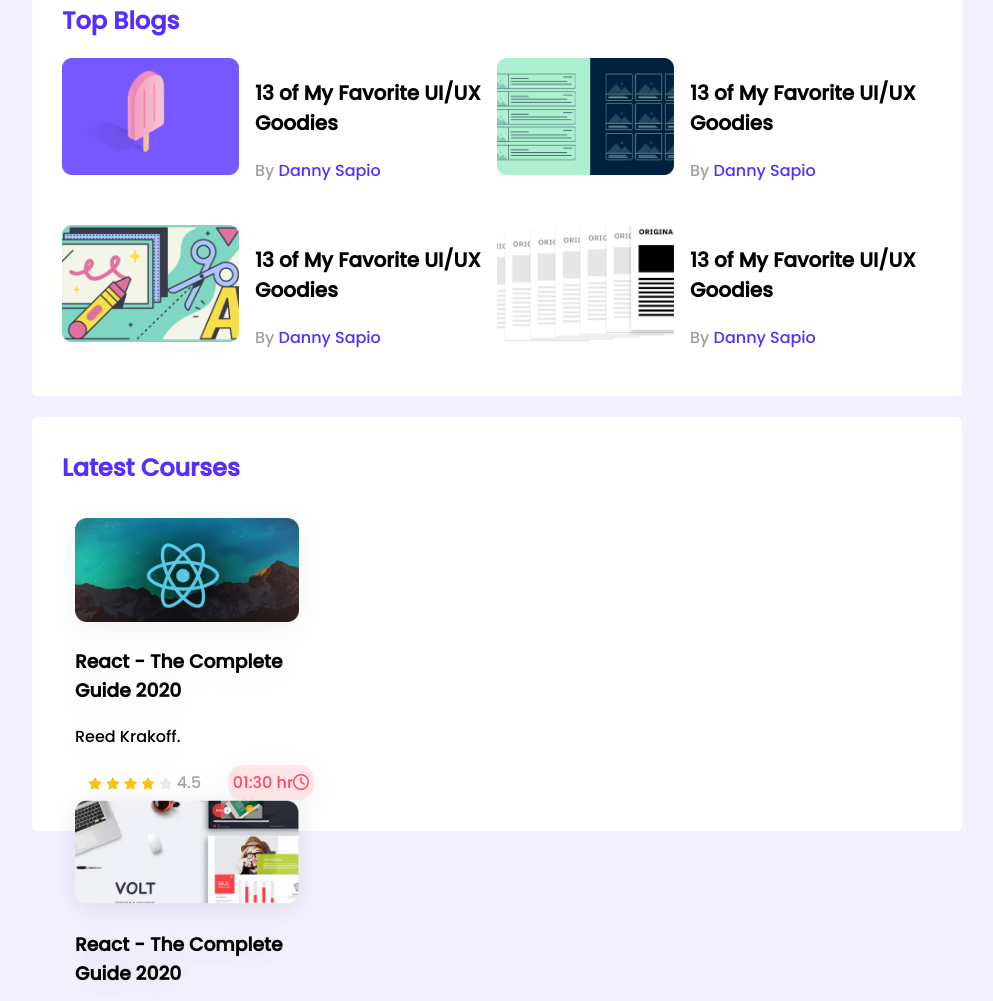
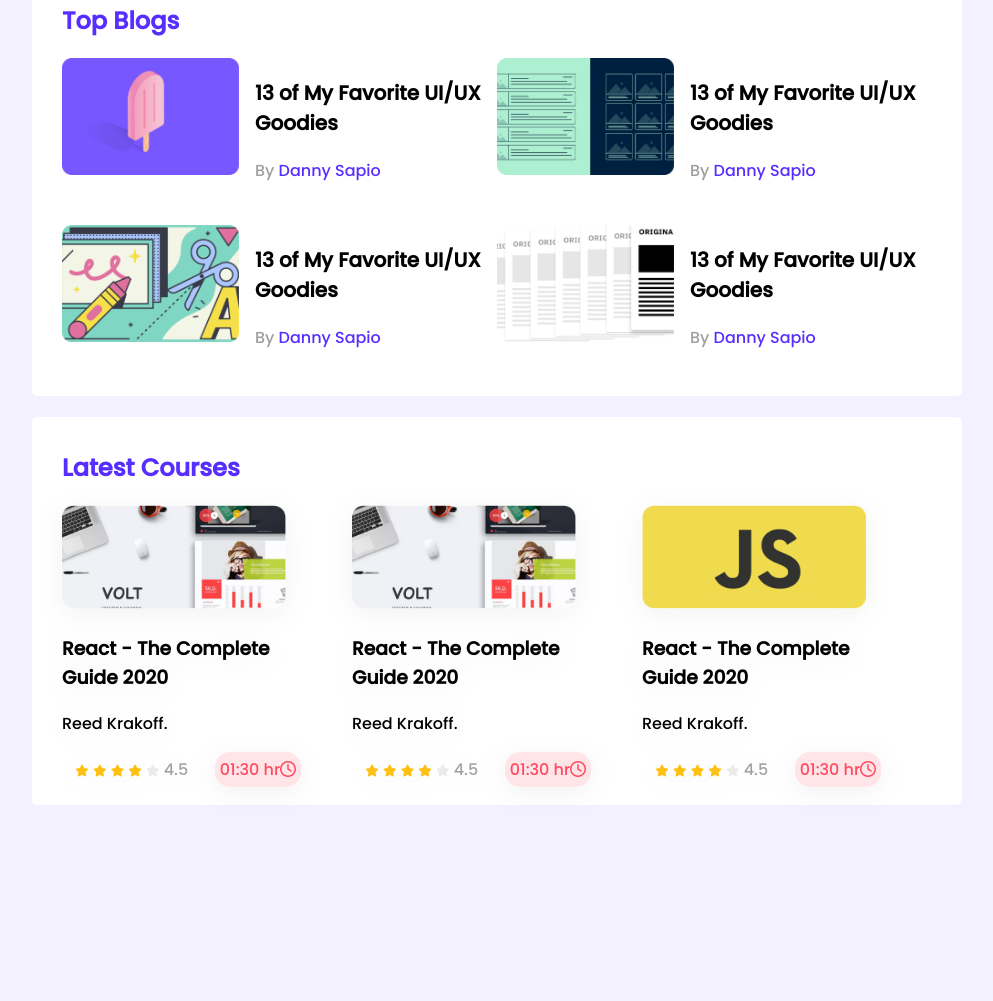
Before and after one commit to MohammadAbdullah01/leader-board, a plain HTML site: page index.html in a window 1280 px wide. Shown: the part 328-1329 px from the top of the page, without its empty margins (143-1136 px from the left). After the commit the page ends 1141 px from the top, so only its background shows below. Drawn offline with Linux system fonts and the light colour scheme.

Commit message:
problem solved

```diff
--- a/index.html
+++ b/index.html
@@ -113,7 +113,7 @@
             <div class="courses">
                 <div class="course">
                     <div class="course-banner">
-                        <img src="./images/courses/course-1.png" alt="">
+                        <img src="./images/courses/course-2.png" alt="">
                     </div>
                     <div class="course-detail">
                         <h3 class="course-title">React - The Complete Guide 2020</h3>
@@ -131,7 +131,7 @@
                             <div class="course-duration">01:30 hr<i class="far fa-clock"></i></div>
 
                         </div>
-                        </divgit push -u origin main>
+                    </div>
                 </div>
                 <div class="course">
                     <div class="course-banner">
--- a/styles/style.css
+++ b/styles/style.css
@@ -87,19 +87,14 @@ hr{
 
   /* latest courses  */
   .courses{
-
-padding:13px;
-
-display: grid;
-grid-template-columns: repeat(3, 1fr);
-grid-column-gap: 24px;
+        display: grid;
+        grid-template-columns: repeat(3, 1fr);
+        /* grid-column-gap: 24px; */
   }
   .course{
     filter: drop-shadow(0px 5.34229px 13.3557px rgba(0, 0, 0, 0.05));
-    Width:
-252.42px;
-Height :
-269.79px;
+    Width: 252.42px;
+    Height :269.79px;
   }
   .course-banner img{
     width: 224px;
```
Lines whose indentation alone changed are shown as unchanged.
